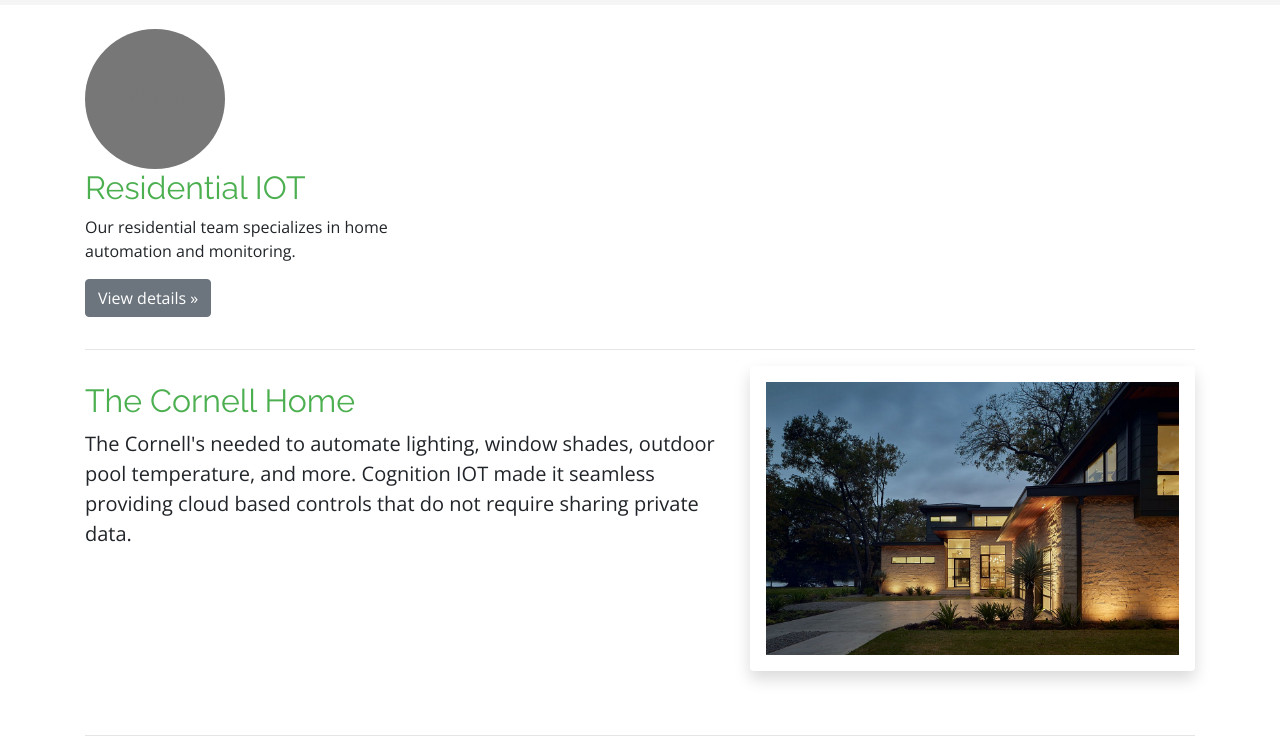
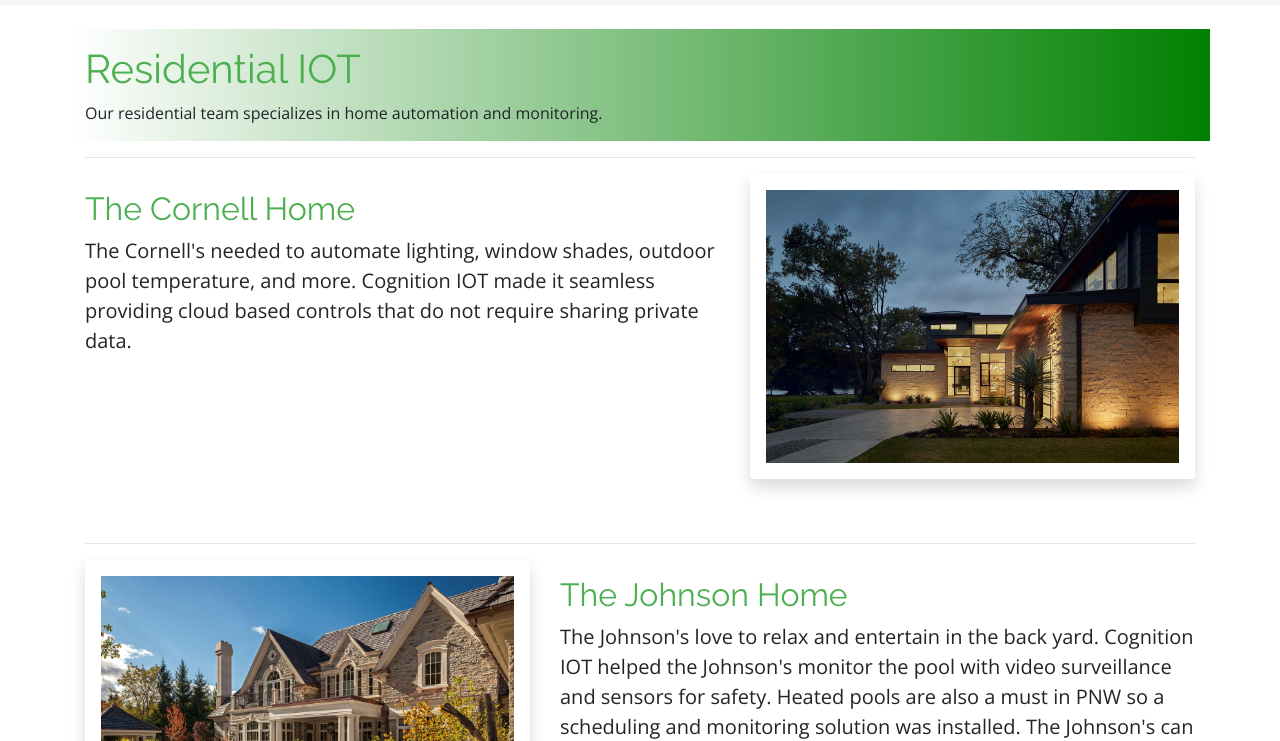
Before and after one commit to flyin-wheels/nucamp-project, a website: page residential.html in a window 1280 px wide. Shown: the part 59-800 px from the top of the page. Drawn offline with nearby package versions, Linux system fonts and the light colour scheme.

Commit message:
Added child pages.

```diff
--- a/CSS/styles.css
+++ b/CSS/styles.css
@@ -17,6 +17,10 @@ h5 {
 
 header h2 {
   color: white;
+}
+
+#grad1 {
+  background-image: linear-gradient(to right, white , green);
 }
 
 .site-footer {
--- a/residential.html
+++ b/residential.html
@@ -132,37 +132,15 @@
 
     <main>
 
-
-
-      <!-- Marketing messaging and featurettes
-  ================================================== -->
       <!-- Wrap the rest of the page in another container to center all the content. -->
 
       <div class="container marketing">
         <!-- Three columns of text below the carousel -->
-        <div class="row mt-4">
-          <div class="col-lg-4">
-            <svg
-              class="bd-placeholder-img rounded-circle"
-              width="140"
-              height="140"
-              xmlns="http://www.w3.org/2000/svg"
-              role="img"
-              aria-label="Placeholder: 140x140"
-              preserveAspectRatio="xMidYMid slice"
-              focusable="false"
-            >
-              <title>Placeholder</title>
-              <rect width="100%" height="100%" fill="#777" />
-              <text x="50%" y="50%" fill="#777" dy=".3em">140x140</text>
-            </svg>
-
-            <h2 class="fw-normal">Residential IOT</h2>
+        <div class="row mt-4" id="grad1">
+          <div class="col mt-3">
+            <h1>Residential IOT</h1>
             <p>
               Our residential team specializes in home automation and monitoring.
-            </p>
-            <p>
-              <a class="btn btn-secondary" href="#">View details &raquo;</a>
             </p>
           </div>
 
```
Also changed, not shown: commercial.html (+3 -25 lines), index.html (+1 -1 lines), analyze.html (added), capture.html (added), connectbigideas.html (added), homeassistant.html (added), iot.html (added), smallpcs.html (added), store.html (added), tinydevices.html (added), view.html (added), whatiot.html (added), whatos.html (added).
